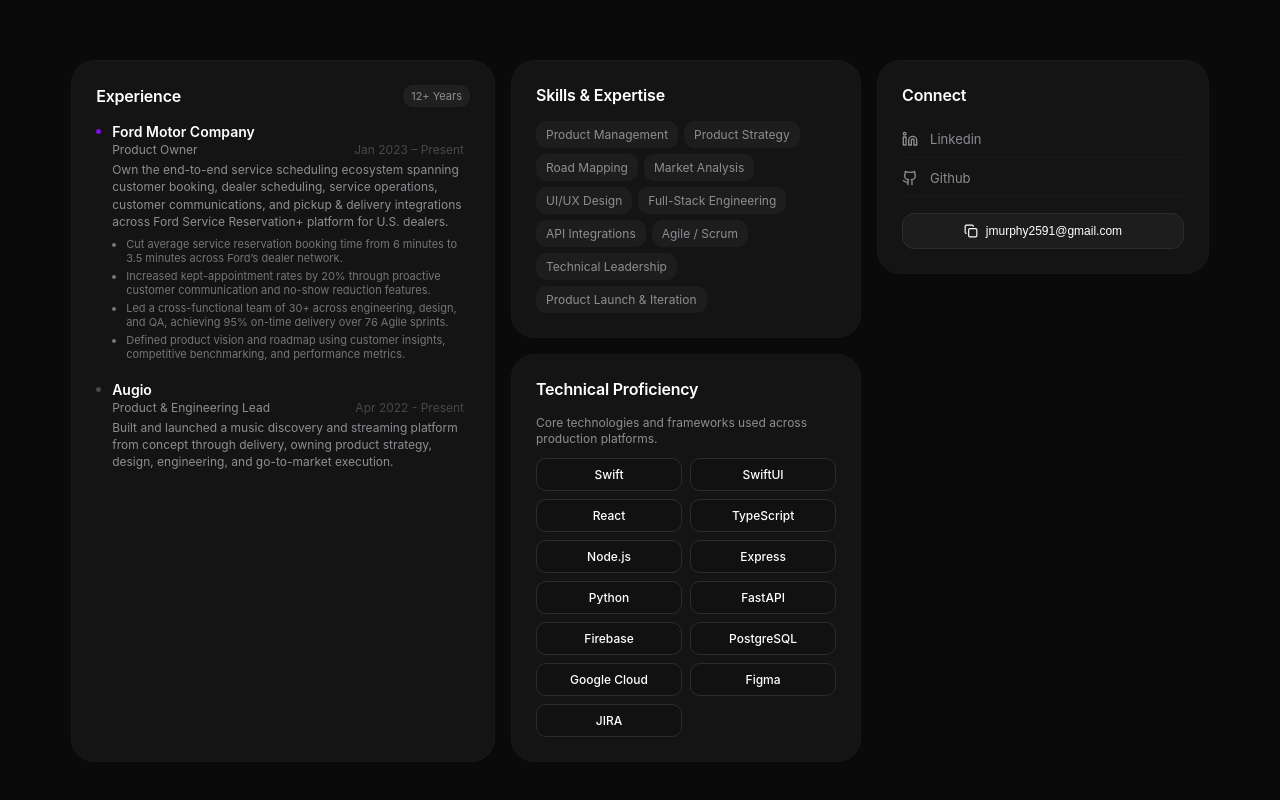
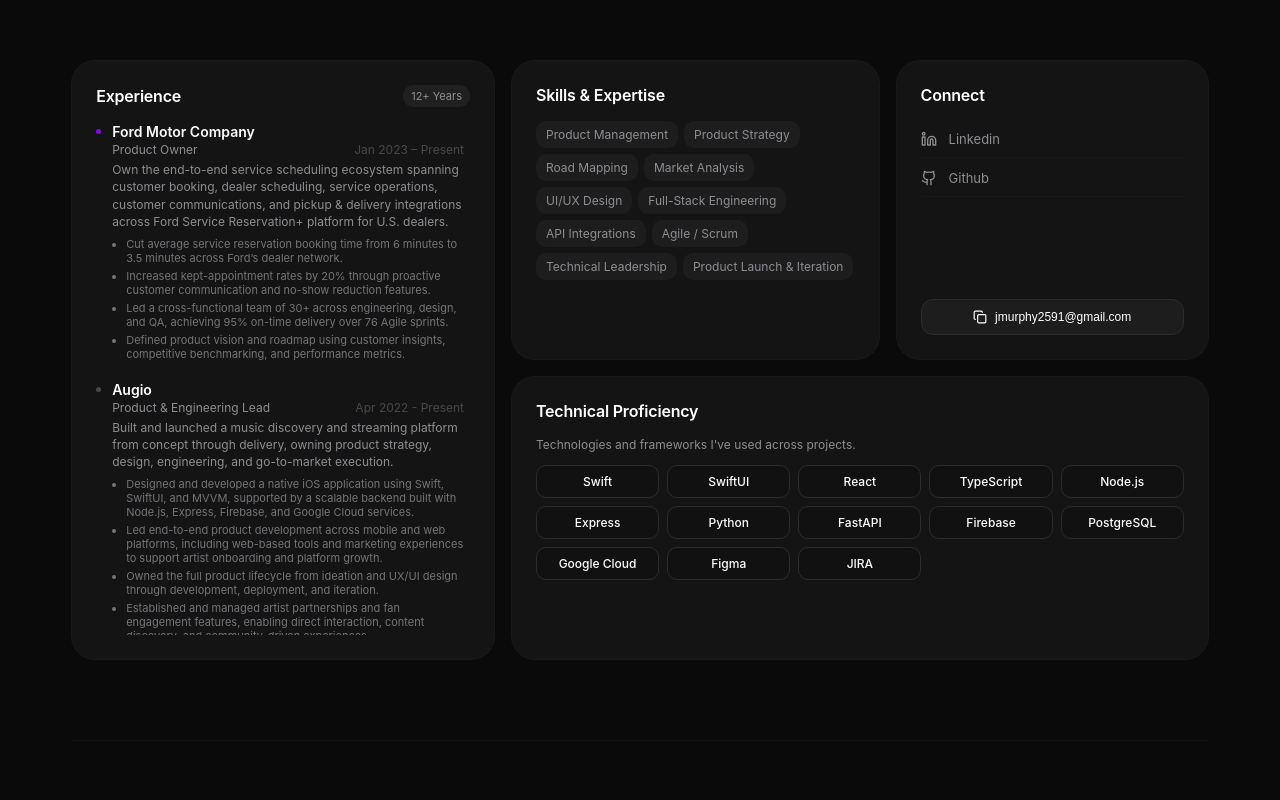
Before and after one commit to joemurphy3515/Portfolio, a React (Vite) app: page / in a window 1280 px wide. Shown: the part 540-1340 px from the top of the page. Built offline with nearby package versions, Linux system fonts and the light colour scheme.

Commit message:
misc ui changes

```diff
--- a/src/App.css
+++ b/src/App.css
@@ -139,7 +139,7 @@ body {
 }
 
 .main-headline {
-  font-size: 42px;
+  font-size: 35px;
   font-weight: 500;
   line-height: 1.25;
   letter-spacing: -1px;
@@ -209,22 +209,18 @@ body {
   top: 6%;
   left: 4%;
 }
-
 .node-eng {
   top: 10%;
   right: 2%;
 }
-
 .node-founder {
   top: 46%;
   right: -4%;
 }
-
 .node-uiux {
   bottom: 14%;
   left: -2%;
 }
-
 .node-audio {
   bottom: 8%;
   right: 8%;
@@ -232,7 +228,8 @@ body {
 
 .dashboard-bento-grid {
   display: grid;
-  grid-template-columns: 1.15fr 0.95fr 0.9fr;
+  grid-template-columns: 1.15fr 1fr 0.85fr;
+  grid-template-rows: auto auto;
   gap: 16px;
   margin-bottom: 80px;
   align-items: stretch;
@@ -249,22 +246,27 @@ body {
 }
 
 .card-experience {
-  height: 100%;
-  min-height: 440px;
+  grid-column: 1 / 2;
+  grid-row: 1 / 3;
+  height: 600px;
 }
 
-.bento-sub-column {
+.card-skills {
+  grid-column: 2 / 3;
+  grid-row: 1 / 2;
+}
+
+.card-connect {
+  grid-column: 3 / 4;
+  grid-row: 1 / 2;
   display: flex;
   flex-direction: column;
-  gap: 16px;
   justify-content: space-between;
 }
 
-.card-skills {
-  flex: 1.1;
-}
 .card-stacks {
-  flex: 0.9;
+  grid-column: 2 / 4;
+  grid-row: 2 / 3;
 }
 
 .card-title {
@@ -292,9 +294,10 @@ body {
 }
 
 .timeline-scroll-container {
-  max-height: 350px;
+  flex: 1;
   overflow-y: auto;
   padding-right: 6px;
+  min-height: 0;
 }
 
 .timeline-scroll-container::-webkit-scrollbar {
@@ -382,7 +385,7 @@ body {
 }
 .stacks-mini-grid {
   display: grid;
-  grid-template-columns: 1fr 1fr;
+  grid-template-columns: repeat(5, 1fr);
   gap: 8px;
 }
 .stack-mini-pill {
@@ -396,9 +399,6 @@ body {
   color: var(--text-primary);
 }
 
-.card-connect {
-  align-self: start;
-}
 .social-links-stack {
   display: flex;
   flex-direction: column;
@@ -418,7 +418,7 @@ body {
   color: var(--text-primary);
 }
 .email-action-footer-box {
-  margin-top: 16px;
+  margin-top: auto;
 }
 .email-copy-trigger-pill {
   width: 100%;
@@ -738,9 +738,20 @@ body {
 @media (max-width: 1024px) {
   .dashboard-bento-grid {
     grid-template-columns: 1fr;
+    grid-template-rows: auto;
+  }
+  .card-experience,
+  .card-skills,
+  .card-connect,
+  .card-stacks {
+    grid-column: 1 / -1;
+    grid-row: auto;
   }
   .card-experience {
-    min-height: auto;
+    height: 500px;
+  }
+  .stacks-mini-grid {
+    grid-template-columns: repeat(3, 1fr);
   }
   .spotlight-workspace-grid {
     grid-template-columns: 1fr;
@@ -749,3 +760,8 @@ body {
     grid-template-columns: 1fr;
   }
 }
+@media (max-width: 600px) {
+  .stacks-mini-grid {
+    grid-template-columns: repeat(2, 1fr);
+  }
+}
--- a/src/App.tsx
+++ b/src/App.tsx
@@ -2,8 +2,6 @@ import React, { useEffect, useMemo, useRef, useState } from "react";
 import {
   Linkedin,
   Github,
-  Mail,
-  Instagram,
   Copy,
   Check,
   User,
@@ -190,9 +188,9 @@ const App = () => {
           </div>
         </section>
 
-        <div className="bento-sub-column">
         <section className="bento-card card-skills">
           <h2 className="card-title">Skills & Expertise</h2>
+
           <div className="tags-flex-wrap">
             <span className="skill-tag">Product Management</span>
             <span className="skill-tag">Product Strategy</span>
@@ -206,29 +204,6 @@ const App = () => {
             <span className="skill-tag">Product Launch & Iteration</span>
           </div>
         </section>
-
-          <section className="bento-card card-stacks">
-            <h2 className="card-title">Technical Proficiency</h2>
-            <p className="stacks-description">
-              Core technologies and frameworks used across production platforms.
-            </p>
-            <div className="stacks-mini-grid">
-              <div className="stack-mini-pill">Swift</div>
-              <div className="stack-mini-pill">SwiftUI</div>
-              <div className="stack-mini-pill">React</div>
-              <div className="stack-mini-pill">TypeScript</div>
-              <div className="stack-mini-pill">Node.js</div>
-              <div className="stack-mini-pill">Express</div>
-              <div className="stack-mini-pill">Python</div>
-              <div className="stack-mini-pill">FastAPI</div>
-              <div className="stack-mini-pill">Firebase</div>
-              <div className="stack-mini-pill">PostgreSQL</div>
-              <div className="stack-mini-pill">Google Cloud</div>
-              <div className="stack-mini-pill">Figma</div>
-              <div className="stack-mini-pill">JIRA</div>
-            </div>
-          </section>
-        </div>
 
         <section className="bento-card card-connect" id="contact">
           <h2 className="card-title">Connect</h2>
@@ -268,6 +243,29 @@ const App = () => {
                 </>
               )}
             </button>
+          </div>
+        </section>
+
+        <section className="bento-card card-stacks">
+          <h2 className="card-title">Technical Proficiency</h2>
+          <p className="stacks-description">
+            Technologies and frameworks I've used across projects.
+          </p>
+
+          <div className="stacks-mini-grid">
+            <div className="stack-mini-pill">Swift</div>
+            <div className="stack-mini-pill">SwiftUI</div>
+            <div className="stack-mini-pill">React</div>
+            <div className="stack-mini-pill">TypeScript</div>
+            <div className="stack-mini-pill">Node.js</div>
+            <div className="stack-mini-pill">Express</div>
+            <div className="stack-mini-pill">Python</div>
+            <div className="stack-mini-pill">FastAPI</div>
+            <div className="stack-mini-pill">Firebase</div>
+            <div className="stack-mini-pill">PostgreSQL</div>
+            <div className="stack-mini-pill">Google Cloud</div>
+            <div className="stack-mini-pill">Figma</div>
+            <div className="stack-mini-pill">JIRA</div>
           </div>
         </section>
       </main>
```
Lines whose indentation alone changed are shown as unchanged.
